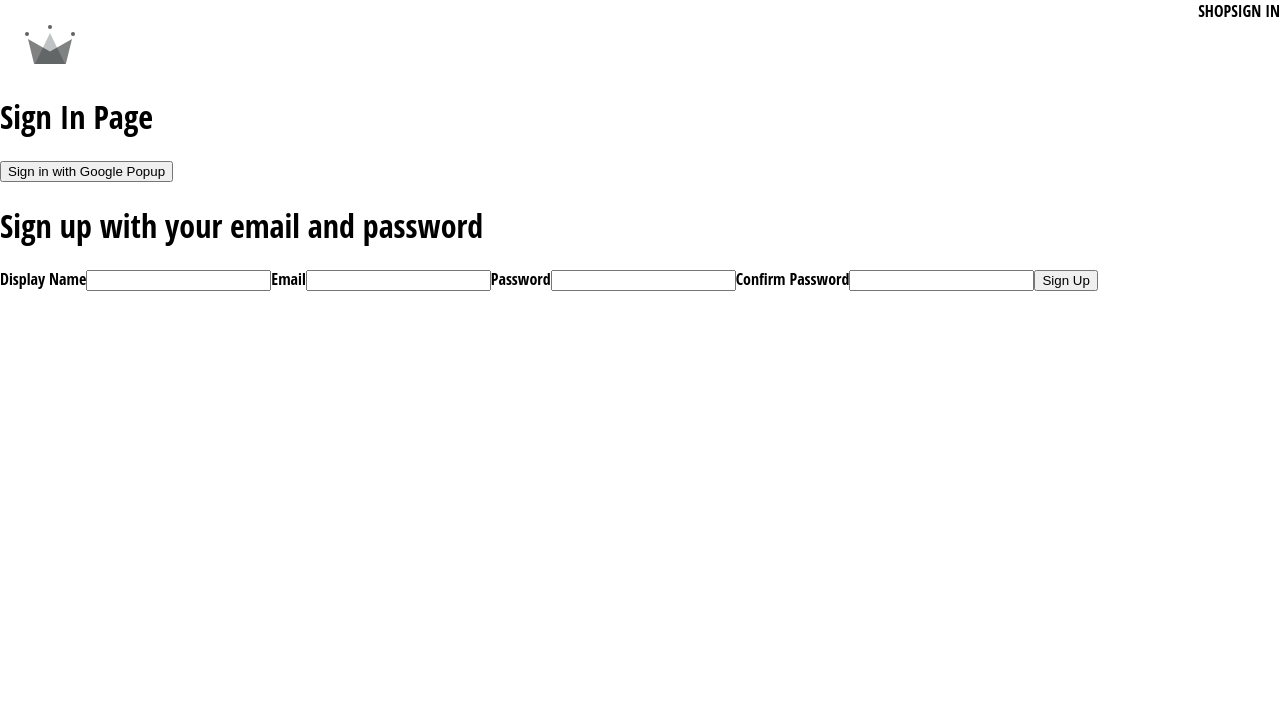
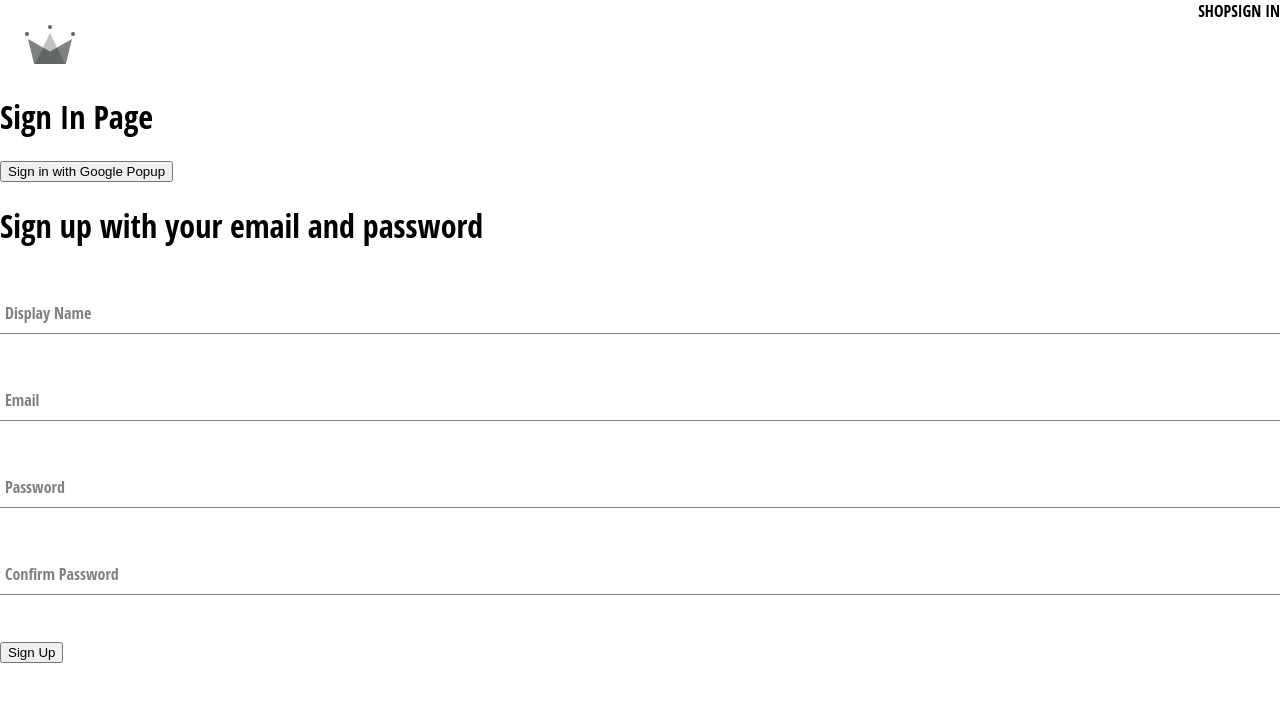
Before and after one commit to ajfm88/crwn-clothing-v2, a React (Create React App) app: page /sign-in in a window 1280 px wide. Shown: the top 702 px of the page. Built offline with nearby package versions, Linux system fonts and the light colour scheme.

Commit message:
100. Generalizing Form Input Component

```diff
--- /dev/null
+++ b/src/components/form-input/form-input.component.jsx
@@ -0,0 +1,20 @@
+import './form-input.styles.scss';
+
+const FormInput = ({ label, ...otherProps }) => {
+  return (
+    <div className='group'>
+      <input className='form-input' {...otherProps} />
+      {label && (
+        <label
+          className={`${
+            otherProps.value.length ? 'shrink' : ''
+          } form-input-label`}
+        >
+          {label}
+        </label>
+      )}
+    </div>
+  );
+};
+
+export default FormInput;
--- /dev/null
+++ b/src/components/form-input/form-input.styles.scss
@@ -0,0 +1,54 @@
+$sub-color: grey;
+$main-color: black;
+
+@mixin shrinkLabel {
+  top: -14px;
+  font-size: 12px;
+  color: $main-color;
+}
+
+.group {
+  position: relative;
+  margin: 45px 0;
+
+  .form-input {
+    background: none;
+    background-color: white;
+    color: $sub-color;
+    font-size: 18px;
+    padding: 10px 10px 10px 5px;
+    display: block;
+    width: 100%;
+    border: none;
+    border-radius: 0;
+    border-bottom: 1px solid $sub-color;
+    margin: 25px 0;
+
+    &:focus {
+      outline: none;
+    }
+
+    &:focus ~ .form-input-label {
+      @include shrinkLabel();
+    }
+  }
+
+  input[type='password'] {
+    letter-spacing: 0.3em;
+  }
+
+  .form-input-label {
+    color: $sub-color;
+    font-size: 16px;
+    font-weight: normal;
+    position: absolute;
+    pointer-events: none;
+    left: 5px;
+    top: 10px;
+    transition: 300ms ease all;
+
+    &.shrink {
+      @include shrinkLabel();
+    }
+  }
+}
--- a/src/components/sign-up-form/sign-up-form.component.jsx
+++ b/src/components/sign-up-form/sign-up-form.component.jsx
@@ -1,4 +1,6 @@
 import { useState } from 'react';
+
+import FormInput from '../form-input/form-input.component';
 
 import {
   createAuthUserWithEmailAndPassword,
@@ -57,8 +59,8 @@
     <div>
       <h1>Sign up with your email and password</h1>
       <form onSubmit={handleSubmit}>
-        <label>Display Name</label>
-        <input
+        <FormInput
+          label='Display Name'
           type='text'
           required
           onChange={handleChange}
@@ -66,8 +68,8 @@
           value={displayName}
         />
 
-        <label>Email</label>
-        <input
+        <FormInput
+          label='Email'
           type='email'
           required
           onChange={handleChange}
@@ -75,8 +77,8 @@
           value={email}
         />
 
-        <label>Password</label>
-        <input
+        <FormInput
+          label='Password'
           type='password'
           required
           onChange={handleChange}
@@ -84,8 +86,8 @@
           value={password}
         />
 
-        <label>Confirm Password</label>
-        <input
+        <FormInput
+          label='Confirm Password'
           type='password'
           required
           onChange={handleChange}
```
